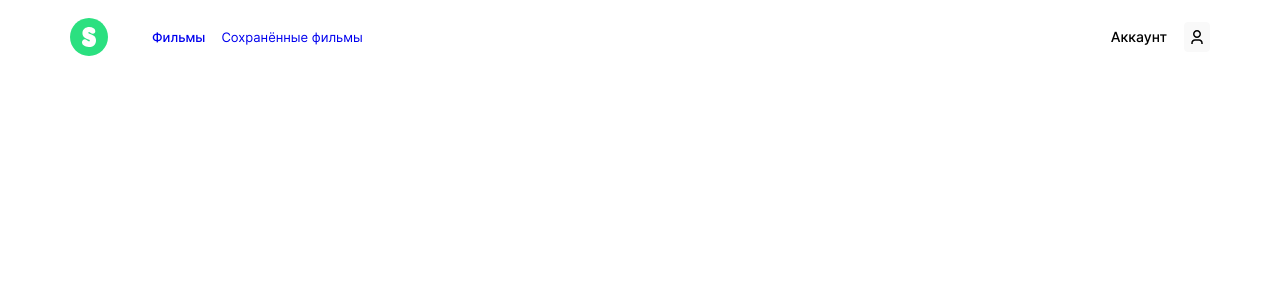
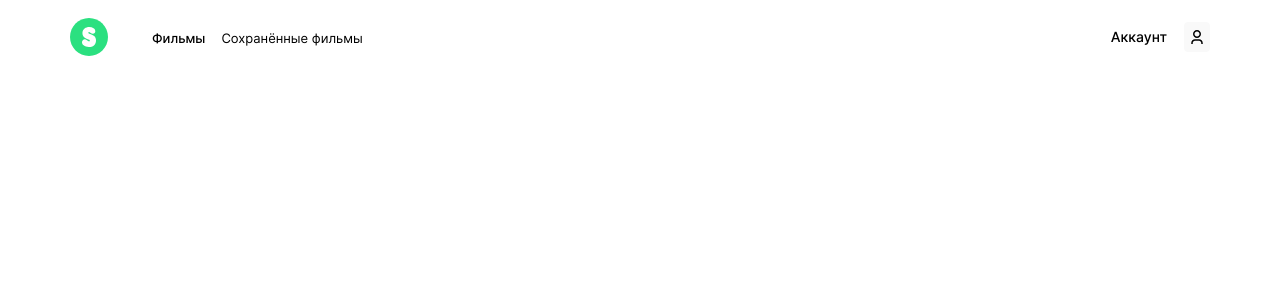
Before and after one commit to MaksimPozharskiy/movies-explorer-frontend, a React (Create React App) app: page /movies in a window 1280 px wide. Shown: the top 300 px of the page. Built offline with nearby package versions, Linux system fonts and the light colour scheme.

Commit message:
reafctor: сверстать компонент Naviigation

```diff
--- a/src/components/Header/Header.css
+++ b/src/components/Header/Header.css
@@ -1,6 +1,3 @@
-.header {
-}
-
 .header_bg-color_dark {
   background-color: #5c5c5c;
 }
@@ -96,33 +93,3 @@
   font-size: 12px;
   color: #fff;
 }
-
-.header__movies {
-  margin-left: 44px;
-
-  font-size: 13px;
-  font-weight: 500;
-  line-height: 18px;
-  text-decoration: none;
-  transition: opacity linear 0.5s;
-}
-
-.header__movies:hover {
-  opacity: 0.6;
-  text-decoration: underline;
-}
-
-.header__saved-movies {
-  margin-left: 16px;
-
-  font-size: 13px;
-  font-weight: 400;
-  line-height: 18px;
-  text-decoration: none;
-  transition: opacity linear 0.5s;
-}
-
-.header__saved-movies:hover {
-  opacity: 0.6;
-  text-decoration: underline;
-}
--- a/src/components/Header/Header.jsx
+++ b/src/components/Header/Header.jsx
@@ -1,5 +1,6 @@
 import React from "react";
 import { Link, useLocation } from "react-router-dom";
+import Navigation from "../Navigation/Navigation";
 import "./Header.css";
 import logo from "../../images/header-logo.svg";
 
@@ -12,18 +13,7 @@ function Header({ bgColor, textColor }) {
       <div className="header__container">
         <div className="header__wrapper">
           <img className="header__logo" src={logo} alt="Логотип" />
-          {pathname === "/" ? (
-            ""
-          ) : (
-            <>
-              <Link className="header__movies" to="/movies">
-                Фильмы
-              </Link>
-              <Link className="header__saved-movies" to="/saved-movies">
-                Сохранённые фильмы
-              </Link>
-            </>
-          )}
+          {pathname === "/" ? ( "" ) : <Navigation />}
         </div>
         <div className="header__wrapper">
           <Link
--- /dev/null
+++ b/src/components/Navigation/Navigation.css
@@ -0,0 +1,44 @@
+.navigation {
+
+}
+
+.navigation__list {
+  display: flex;
+  column-gap: 16px;
+  padding: 0;
+  margin: 0;
+}
+
+.navigation__list-item {
+  list-style: none;
+}
+
+.navigation__movies {
+  margin-left: 44px;
+
+  color: #000;
+  font-size: 13px;
+  font-weight: 500;
+  line-height: 18px;
+  text-decoration: none;
+  transition: opacity linear 0.5s;
+}
+
+.navigation__movies:hover {
+  opacity: 0.6;
+  text-decoration: underline;
+}
+
+.navigation__saved-movies {
+  color: #000;
+  font-size: 13px;
+  font-weight: 400;
+  line-height: 18px;
+  text-decoration: none;
+  transition: opacity linear 0.5s;
+}
+
+.navigation__saved-movies:hover {
+  opacity: 0.6;
+  text-decoration: underline;
+}
--- /dev/null
+++ b/src/components/Navigation/Navigation.jsx
@@ -0,0 +1,25 @@
+import React from "react";
+import "./Navigation.css";
+import { Link } from "react-router-dom";
+
+
+function Navigation() {
+  return (
+    <nav className="navigation">
+      <ul className="navigation__list">
+        <li className="navigation__list-item">
+          <Link className="navigation__movies" to="/movies">
+            Фильмы
+          </Link>
+        </li>
+        <li className="navigation__list-item">
+          <Link className="navigation__saved-movies" to="/saved-movies">
+            Сохранённые фильмы
+          </Link>
+        </li>
+      </ul>
+    </nav>
+  );
+}
+
+export default Navigation;
```
